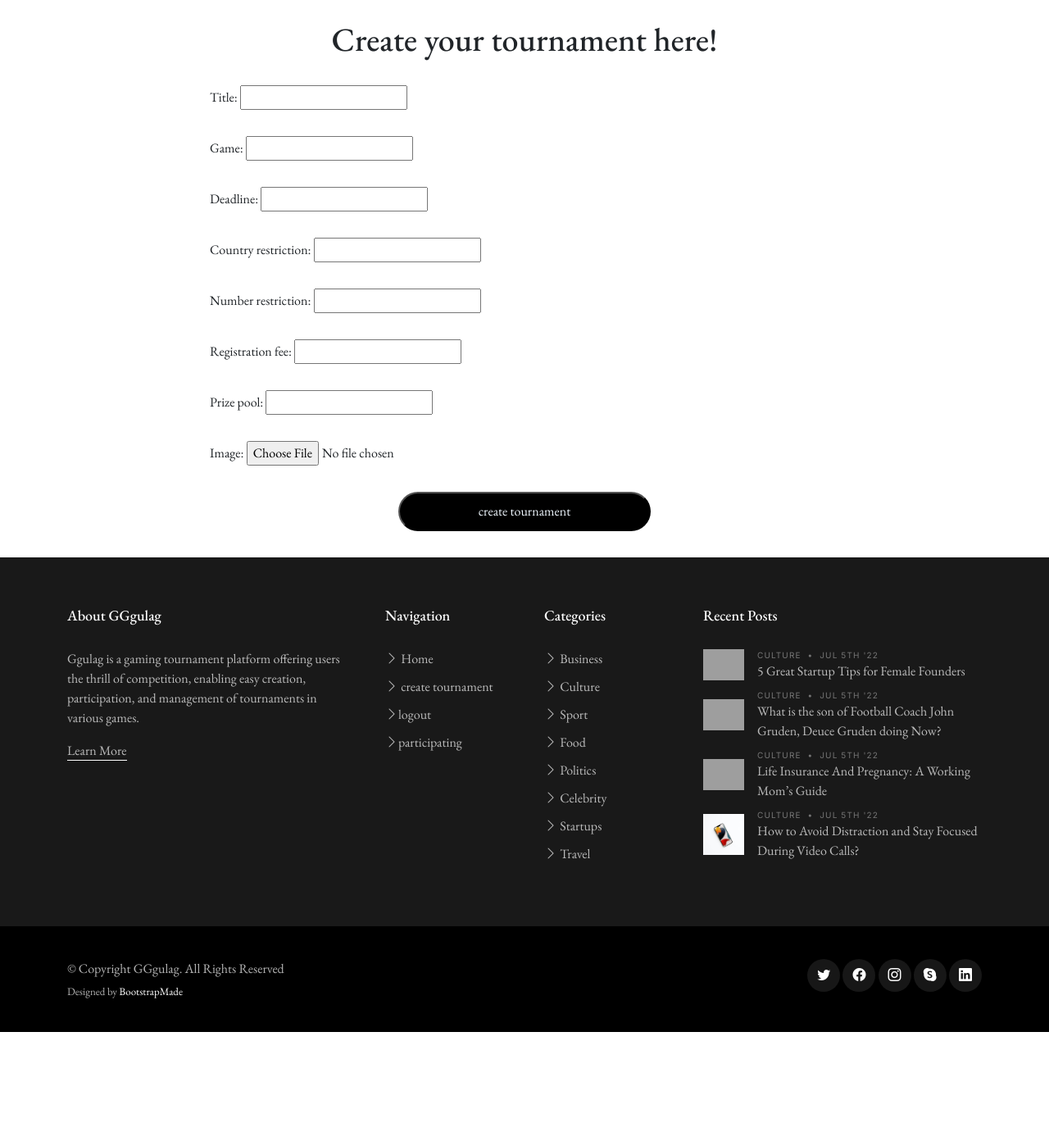
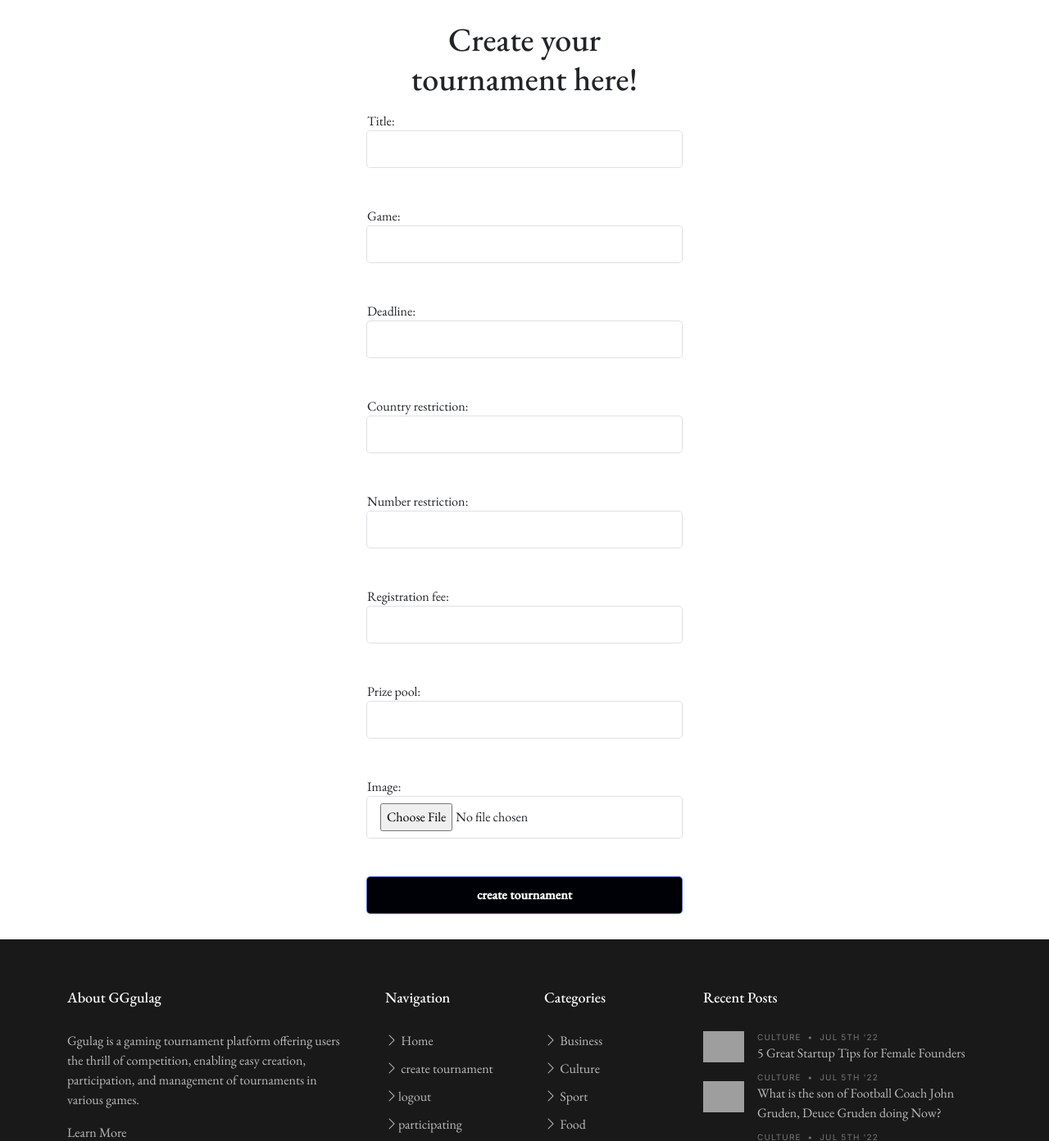
Before and after one commit to sammyrhymes/GGgulag, a Django app: page /create_tournament/ in a window 1280 px wide; the page is wider, and only the part inside the window is pictured. Shown: the part 90-1482 px from the top of that part at 82% size. Before the commit the page ends 1349 px from the top of that part, so only its background shows below. Run offline with Django 4.2, Linux system fonts and the light colour scheme; a user stored in the database is signed in; some libraries are stand-ins or nearby versions; some web fonts are replaced; grey boxes are pictures that could not be loaded.

Commit message:
Beutified the edit and create tournament forms

```diff
--- a/tournaments/templates/tournaments/create_tournaments.html
+++ b/tournaments/templates/tournaments/create_tournaments.html
@@ -1,40 +1,59 @@
 {% extends 'tournaments/base.html' %}
 {% block content %}
+<head>
     <style>
-    body{
-        width: 100%;
+.content{
+    width: 30%;
     margin: auto;
 }
-    form{
-        width: 60%;
-        margin: 2rem auto;
-        display: flex;
-        flex-direction: column;
-        justify-content: center;
-        gap: 1rem;
+input {
+    font-size: 16px;
+    line-height: 28px;
+    margin-bottom: 2rem;
+    padding: 8px 16px;
+    width: 100%;
+    min-height: 44px;
+    border: unset;
+    border-radius: 4px;
+    outline-color: rgb(84 105 212 / 0.5);
+    background-color: rgb(255, 255, 255);
+    box-shadow: rgba(0, 0, 0, 0) 0px 0px 0px 0px,
+                rgba(0, 0, 0, 0) 0px 0px 0px 0px,
+                rgba(0, 0, 0, 0) 0px 0px 0px 0px,
+                rgba(60, 66, 87, 0.16) 0px 0px 0px 1px,
+                rgba(0, 0, 0, 0) 0px 0px 0px 0px,
+                rgba(0, 0, 0, 0) 0px 0px 0px 0px,
+                rgba(0, 0, 0, 0) 0px 0px 0px 0px;
 }
-    input[type='submit']{
-        width: 40%;
-        height: 3rem;
-        border-radius: 1.5rem;
-        margin: auto;
-        background-color: black;
-        color: aliceblue;
-    }
-    input[type = 'textfield']{
-        width: 100px;
+
+input[type="submit"] {
+    background-color: rgb(0, 1, 7);
+    box-shadow: rgba(0, 0, 0, 0) 0px 0px 0px 0px,
+                rgba(0, 0, 0, 0) 0px 0px 0px 0px,
+                rgba(0, 0, 0, 0.12) 0px 1px 1px 0px,
+                rgb(84, 105, 212) 0px 0px 0px 1px,
+                rgba(0, 0, 0, 0) 0px 0px 0px 0px,
+                rgba(0, 0, 0, 0) 0px 0px 0px 0px,
+                rgba(60, 66, 87, 0.08) 0px 2px 5px 0px;
+    color: #fff;
+    font-weight: 600;
+    cursor: pointer;
 }
 
     </style>
+
+</head>
+
 {% if error %}
 <div class="alert alert-danger">
     {{error}}
 </div>
 {% endif %}
-<h1 class="text-center mb-3">Create your tournament here!</h1>
-<form class="form-group nice-form-group" class="mb-4" action="{% url 'tournaments:create_tournament' %}" method="post" enctype="multipart/form-data">
+<div class="content">
+<h1 class="text-center mb-3 ">Create your tournament here!</h1>
+<form class="form-group stripe-login" class="mb-4" action="{% url 'tournaments:create_tournament' %}" method="post" enctype="multipart/form-data">
     {% csrf_token %}
     {{ form.as_p }}
     <input type="submit" value="create tournament">
-</form>
+</form></div>
 {% endblock %}
--- a/tournaments/templates/tournaments/delete_tournament.html
+++ b/tournaments/templates/tournaments/delete_tournament.html
@@ -9,7 +9,7 @@
   <form method="post" action="{% url 'tournaments:delete_tournament' tournament.id %}">
     {% csrf_token %}
     <button class="mr-2 btn btn-danger" type="submit">Delete</button>
-    <button class="btn btn-primary"><a href="{% url 'tournaments:view_tournament' tournament.id %}">Cancel</a></button>
+    <button class="btn btn-primary"><a class='text-white' href="{% url 'tournaments:view_tournament' tournament.id %}">Cancel</a></button>
   </form>
 </div>
 {% endblock %}
--- a/tournaments/templates/tournaments/participants.html
+++ b/tournaments/templates/tournaments/participants.html
@@ -12,8 +12,8 @@
             </div>
         <a href="{% url 'tournaments:view_tournament' id=tournament.id %}"><div class="card-body">
             <blockquote class="blockquote mb-0">
-              <p><a href="{% url 'tournaments:user_profile id=user.id' %}">{{ participant.username }}</a></p>
-              <footer class="blockquote-footer">{{ tournament.game }} oganised by <cite title="Source Title"><a href="{% url 'tournaments:user_profile' id=user.id %}">{{ tournament.organizer }}</a></cite></footer>
+              <p>{{ participant.username }}</p>
+              <footer class="blockquote-footer">{{ tournament.game }} oganised by <cite title="Source Title">{{ tournament.organizer }}</cite></footer>
             </blockquote>
             <!-- <li><a href="{% url 'tournaments:view_tournament' id=tournament.id %}">{{ tournament.title }}</a> </li> -->
         </div></a>
--- a/tournaments/templates/tournaments/signup.html
+++ b/tournaments/templates/tournaments/signup.html
@@ -302,11 +302,14 @@ a.ssolink {
       <div class="box-root padding-top--24 flex-flex flex-direction--column" style="flex-grow: 1; z-index: 9;">
         <div class="box-root padding-top--48 padding-bottom--24 flex-flex flex-justifyContent--center">
           <h1>GGgulag</h1>
+          {% if error %}
+          {{ error }}
+          {% endif %}
         </div>
         <div class="formbg-outer">
           <div class="formbg">
             <div class="formbg-inner padding-horizontal--48">
-              <span class="padding-bottom--15">Sign in to your account</span>
+              <span class="padding-bottom--15">Sign up for an account</span>
 {% block content %}
     <form class="stripe-login"  method="post" action="{% url 'tournaments:signup' %}">
         {% csrf_token %}
--- a/tournaments/templates/tournaments/view_tournament.html
+++ b/tournaments/templates/tournaments/view_tournament.html
@@ -42,8 +42,8 @@
           {% endif %}
           {% if tournament.organizer == user %}
           <div class="buttons d-flex justify-content-end gap-3">
-          <button class="btn btn-primary "><a class="text-white" href="{% url 'tournaments:edit_tournament' id=tournament.id  %}">edit tournament</a></button>
-          <button class="btn btn-danger"> <a href="{% url 'tournaments:delete_tournament' id=tournament.id  %}">delete tournament</a> </button>
+          <a class="text-primary" href="{% url 'tournaments:edit_tournament' id=tournament.id  %}">edit tournament</a>
+          <a class="text-danger"  href="{% url 'tournaments:delete_tournament' id=tournament.id  %}">delete tournament</a>
       </div>
           <!-- <p><a href="{% url 'tournaments:edit_tournament' id=tournament.id  %}">edit tournament</a>    <a href="{% url 'tournaments:delete_tournament' id=tournament.id  %}">delete tournament</a>  </p> -->
           {% endif %}
--- a/tournaments/views.py
+++ b/tournaments/views.py
@@ -39,7 +39,7 @@ class SignupView(View):
     template_name = 'tournaments/signup.html'
 
     def get(self, request):
-        form = SignupForm(instance = request.username)
+        form = SignupForm()
         return render(request, self.template_name, {'form': form})
 
 
@@ -57,7 +57,8 @@ class SignupView(View):
             messages.success(request, 'Account created successfully. You can now log in.')
             return redirect('tournaments:login')
         else:
-            return redirect(request.path)
+            form = SignupForm()
+            return redirect(request.path, {'form' : form, 'error':'invalid credentials'})
 
 
 class CreateTournament(LoginRequiredMixin,View):
```
Also changed, not shown: tournaments/templates/tournaments/edit_tournament.html (+39 -20 lines), db.sqlite3, media/tournament_images/1332400.jpeg (added). Lines whose indentation alone changed are shown as unchanged.
